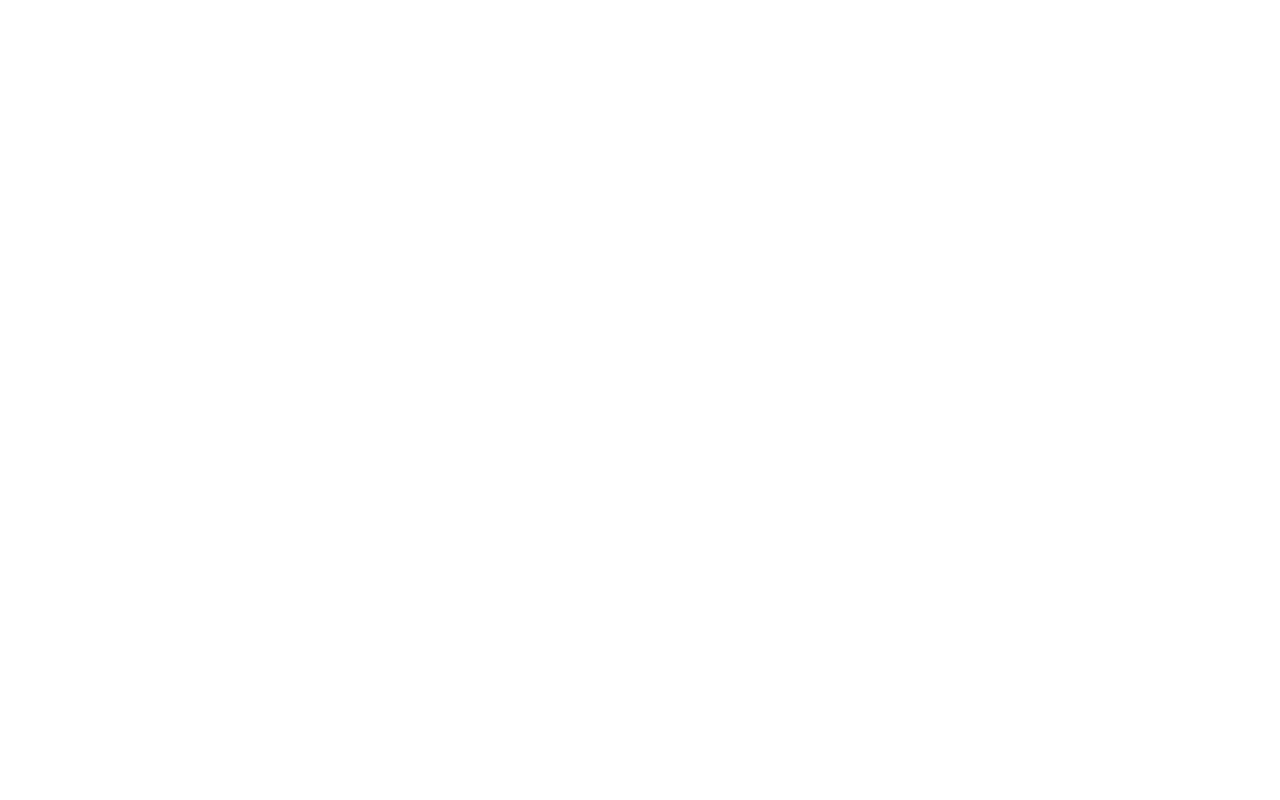
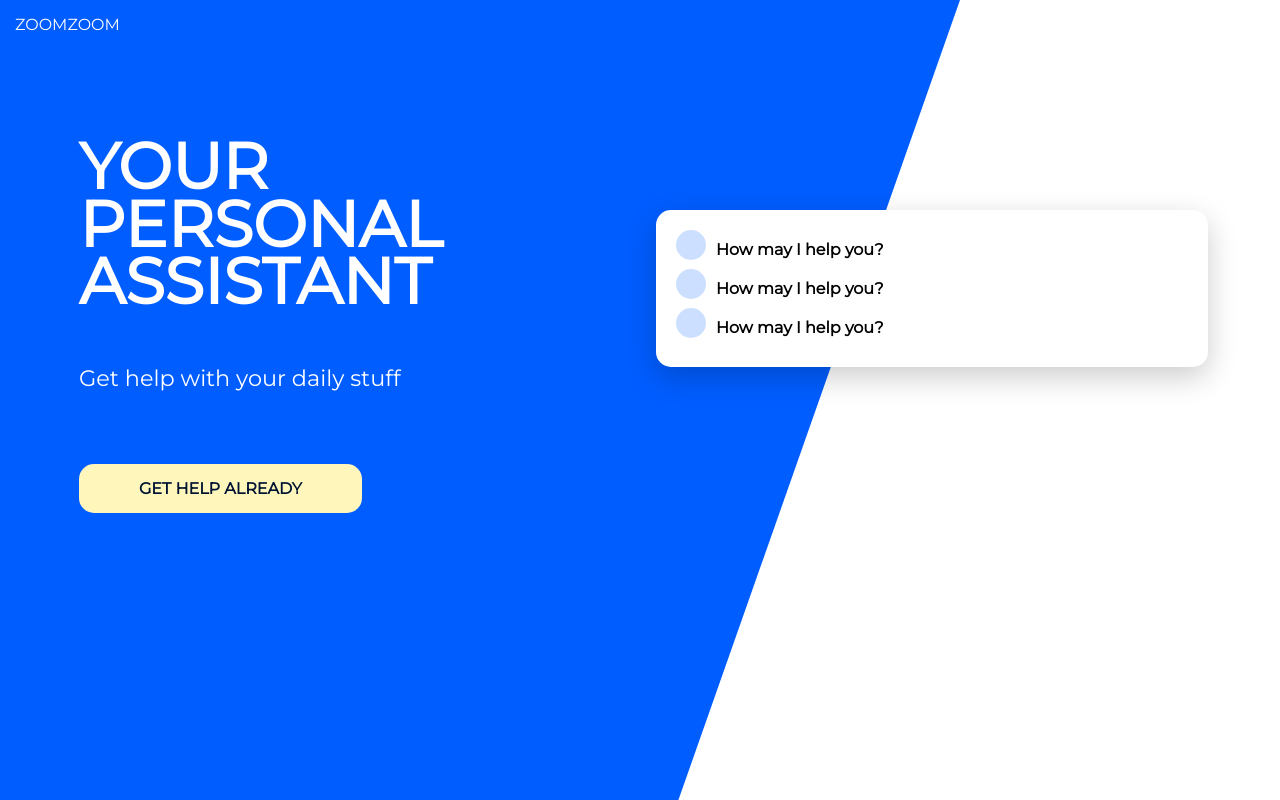
Before and after one commit to zyabb/sassy, a plain HTML site: page index.html in a window 1280 px wide. Drawn offline with nearby package versions, Linux system fonts and the light colour scheme; files that its build step writes are made by us from their sources.

Commit message:
Final version. Sass Live Compiler was used to compile sass

```diff
--- a/css/main.scss
+++ b/css/main.scss
@@ -0,0 +1,150 @@
+@import url('https://fonts.googleapis.com/css?family=Montserrat&display=swap');
+$colors: (
+  primary: #005DFF,
+  accent: #FFF6BB,
+  primary-light: lighten(#005DFF, 40%),
+  primary-dark: darken(#005DFF, 40%)
+);
+
+$padding: 15px;
+$borders: 15px;
+@function color($color-name) {
+  @return map-get($colors, $color-name);
+}
+
+$desktop: 840px;
+
+@mixin desktop {
+  @media (min-width: #{$desktop}) {
+    @content;
+
+  }
+}
+
+body, html {
+  height: 100%;
+
+}
+
+body {
+  font-family: 'Montserrat';
+  margin: 0;
+
+  #bg {
+    clip-path: polygon(100% 0, 100% 82%, 45% 100%, 0 100%, 0 0 );
+    background-color: color(primary);
+    width: 100%;
+    height: 100%;
+    position: absolute;
+    z-index: -1;
+
+    @include desktop {
+      clip-path: polygon(0 0, 75% 0, 53% 100%, 0% 100%);
+    }
+  }
+
+  header a {
+    color: #fff;
+    text-decoration: none;
+    padding: $padding;
+    display: block;
+    text-transform: uppercase;
+  }
+}
+
+main {
+  @include desktop {
+    display: grid;
+    grid-template-columns: 50% auto;
+    grid-template-areas:
+    "primary card"
+  }
+
+  section#card {
+    background: #fff;
+    padding: 20px;
+    margin: 1em auto;
+    border-radius: $borders;
+    box-shadow: 0 10px 30px rgba(0, 0, 0, .2);
+    width: 80%;
+
+    @include desktop {
+     grid-area: card;
+     height: fit-content;
+     align-self: center;
+     margin: 1em;
+    }
+
+    ul {
+      list-style-type: none;
+      margin: 0; padding: 0;
+
+      li {
+        margin-bottom: 10px;
+
+        span {
+          position: absolute;
+          width: 30px;
+          height: 30px;
+          background-color: color(primary-light);
+          border-radius: 50%;
+          margin-right: 10px;
+        }
+
+        strong {
+          display: inline-block;
+          margin-left: max(40px);
+          margin-top: 10px;
+        }
+      }
+    }
+  }
+
+  section#primary {
+    color: #fff;
+    padding: $padding;
+    text-align: center;
+
+  @include desktop {
+    grid-area: primary;
+    text-align: left;
+    margin: 4em 0 0 4em;
+   }
+
+  h1 {
+    font-size: 3em;
+    margin-top: 10px;
+    text-transform: uppercase;
+
+    @include desktop {
+      width: 30%;
+      font-size: 4em;
+      line-height: .9em;
+     }
+    }
+
+
+  P {
+    font-size: 1.4em;
+
+  }
+
+  a {
+    color: color(primary-dark);
+    border-radius: $borders;
+    text-decoration: none;
+    text-transform: uppercase;
+    font-weight: bold;
+    background-color: color(accent);
+    display: block;
+    text-align: center;
+    margin: 50px auto 0 auto;
+    padding: $padding;
+
+    @include desktop {
+        display: inline-block;
+        padding: $padding $padding * 4;
+    }
+    }
+}
+}
--- a/index.html
+++ b/index.html
@@ -8,6 +8,22 @@
   <link rel="stylesheet" href="css/main.css">
 </head>
 <body>
+<div id="bg"></div>
 
+<header><a href="#">ZoomZoom</a></header>
+<main>
+  <section id="card">
+    <ul>
+      <li><span></span><strong>How may I help you?</strong></li>
+      <li><span></span><strong>How may I help you?</strong></li>
+      <li><span></span><strong>How may I help you?</strong></li>
+    </ul>
+  </section>
+  <section id="primary">
+    <h1>Your personal Assistant</h1>
+    <p>Get help with your daily stuff</p>
+    <a href="#">Get help already</a>
+  </section>
+</main>
 </body>
 </html>
```
Also changed, not shown: css/main.css (added), 1 other file.
